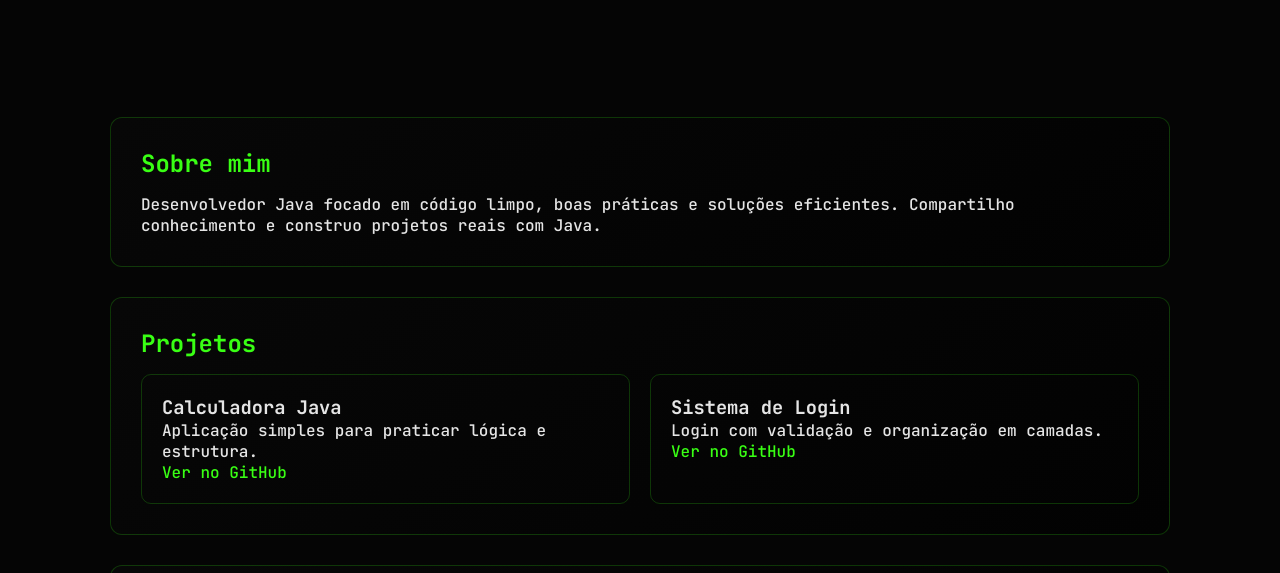
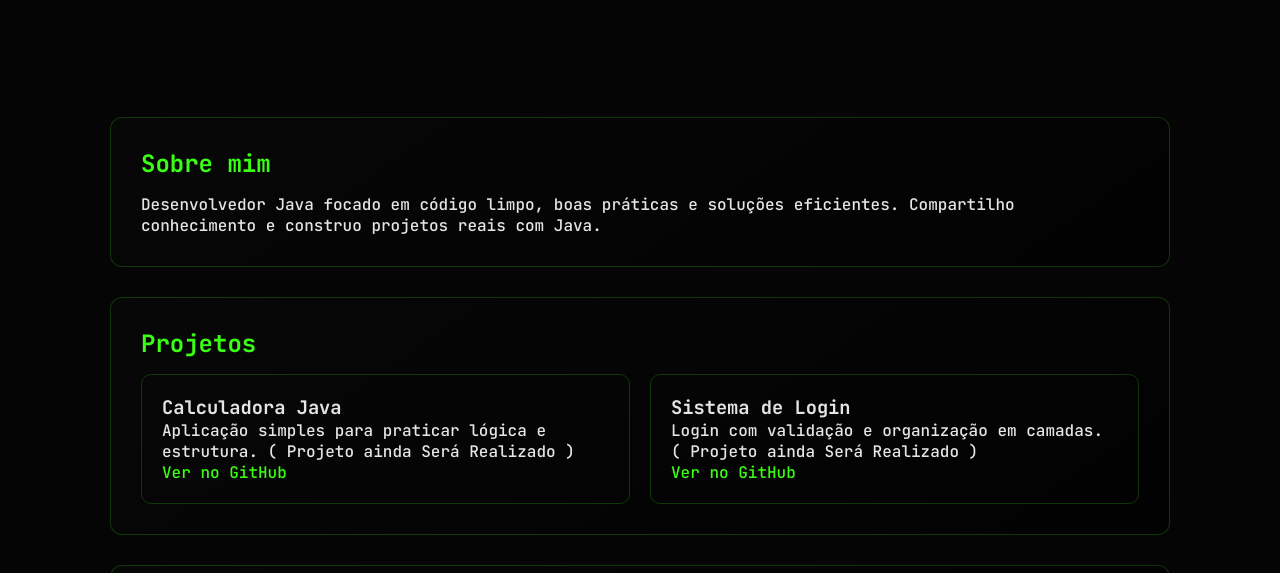
Before and after one commit to JotaJavaDev/JotaJava.Dev, a plain HTML site: page index.html in a window 1280 px wide. Shown: the part 157-730 px from the top of the page. Drawn offline with Linux system fonts and the light colour scheme.

Commit message:
Update index.html
Trabalhos a Realizar

```diff
--- a/index.html
+++ b/index.html
@@ -102,12 +102,12 @@
       <div class="projects">
         <div class="project">
           <h3>Calculadora Java</h3>
-          <p>Aplicação simples para praticar lógica e estrutura.</p>
+          <p>Aplicação simples para praticar lógica e estrutura. ( Projeto ainda Será Realizado )</p>
           <a href="#">Ver no GitHub</a>
         </div>
         <div class="project">
           <h3>Sistema de Login</h3>
-          <p>Login com validação e organização em camadas.</p>
+          <p>Login com validação e organização em camadas. ( Projeto ainda Será Realizado )</p>
           <a href="#">Ver no GitHub</a>
         </div>
       </div>
```
